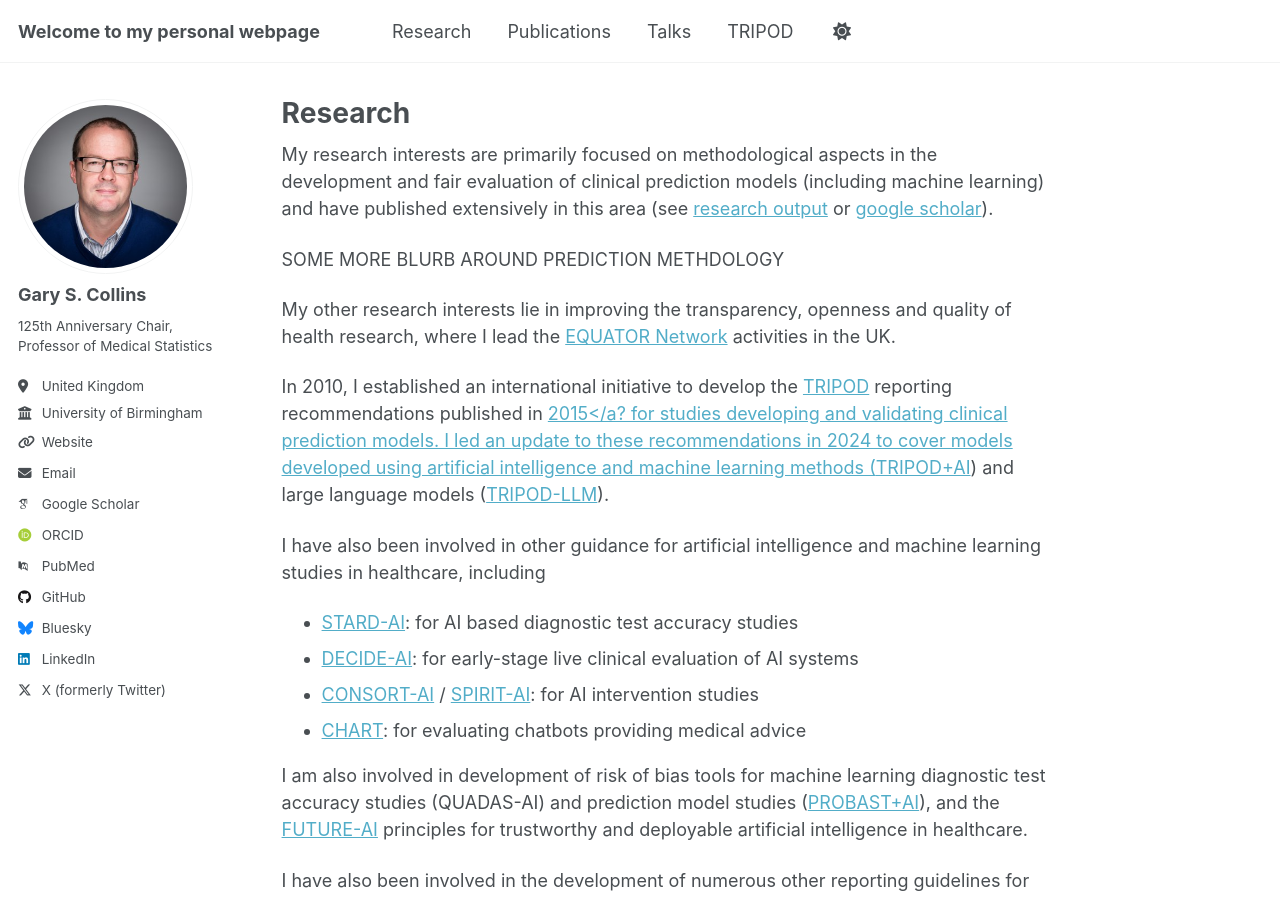
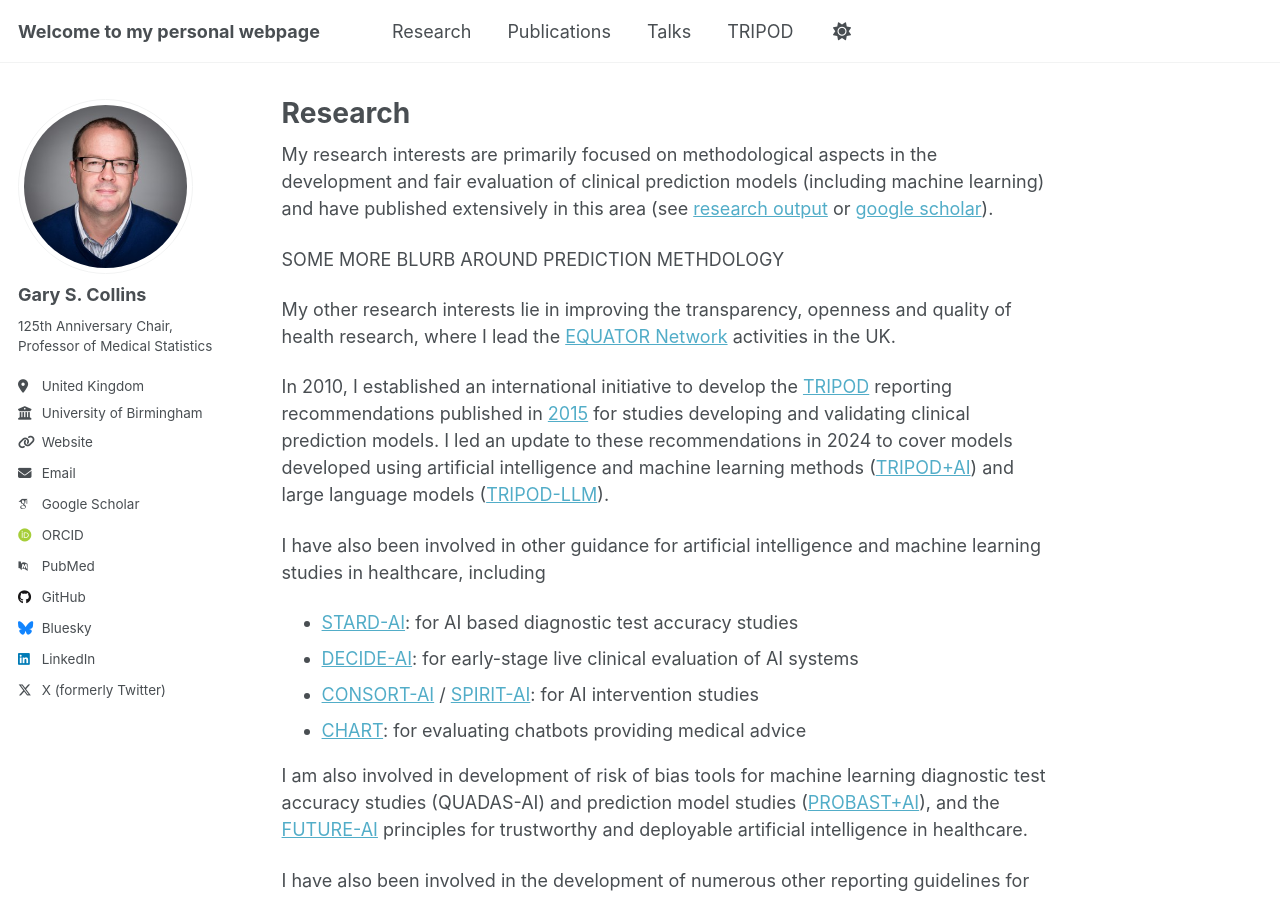
Before and after one commit to gscollins1973/gscollins1973.github.io, a Jekyll site: the page built from _pages/research.md, in a window 1280 px wide and 900 px high. Built offline with Jekyll 4.4.1, drawn with Linux system fonts in a browser that asks for light colours; some web fonts are replaced; a script that is not in the unit is left out.

```diff
--- a/_pages/research.md
+++ b/_pages/research.md
@@ -9,7 +9,7 @@ SOME MORE BLURB AROUND PREDICTION METHDOLOGY
 
 My other research interests lie in improving the transparency, openness and quality of health research, where I lead the <a href="https://www.equator-network.org/">EQUATOR Network</a> activities in the UK.
 
-In 2010, I established an international initiative to develop the <a href="https://www.tripod-statement.org">TRIPOD</a> reporting recommendations published in <a href="https://www.bmj.com/content/350/bmj.g7594">2015</a? for studies developing and validating clinical prediction models. I led an update to these recommendations in 2024 to cover models developed using artificial intelligence and machine learning methods (<a href="https://www.bmj.com/content/385/bmj-2023-078378">TRIPOD+AI</a>) and large language models (<a href="https://www.nature.com/articles/s41591-024-03425-5">TRIPOD-LLM</a>).
+In 2010, I established an international initiative to develop the <a href="https://www.tripod-statement.org">TRIPOD</a> reporting recommendations published in <a href="https://www.bmj.com/content/350/bmj.g7594">2015</a> for studies developing and validating clinical prediction models. I led an update to these recommendations in 2024 to cover models developed using artificial intelligence and machine learning methods (<a href="https://www.bmj.com/content/385/bmj-2023-078378">TRIPOD+AI</a>) and large language models (<a href="https://www.nature.com/articles/s41591-024-03425-5">TRIPOD-LLM</a>).
 
 I have also been involved in other guidance for artificial intelligence and machine learning studies in healthcare, including
 
```
